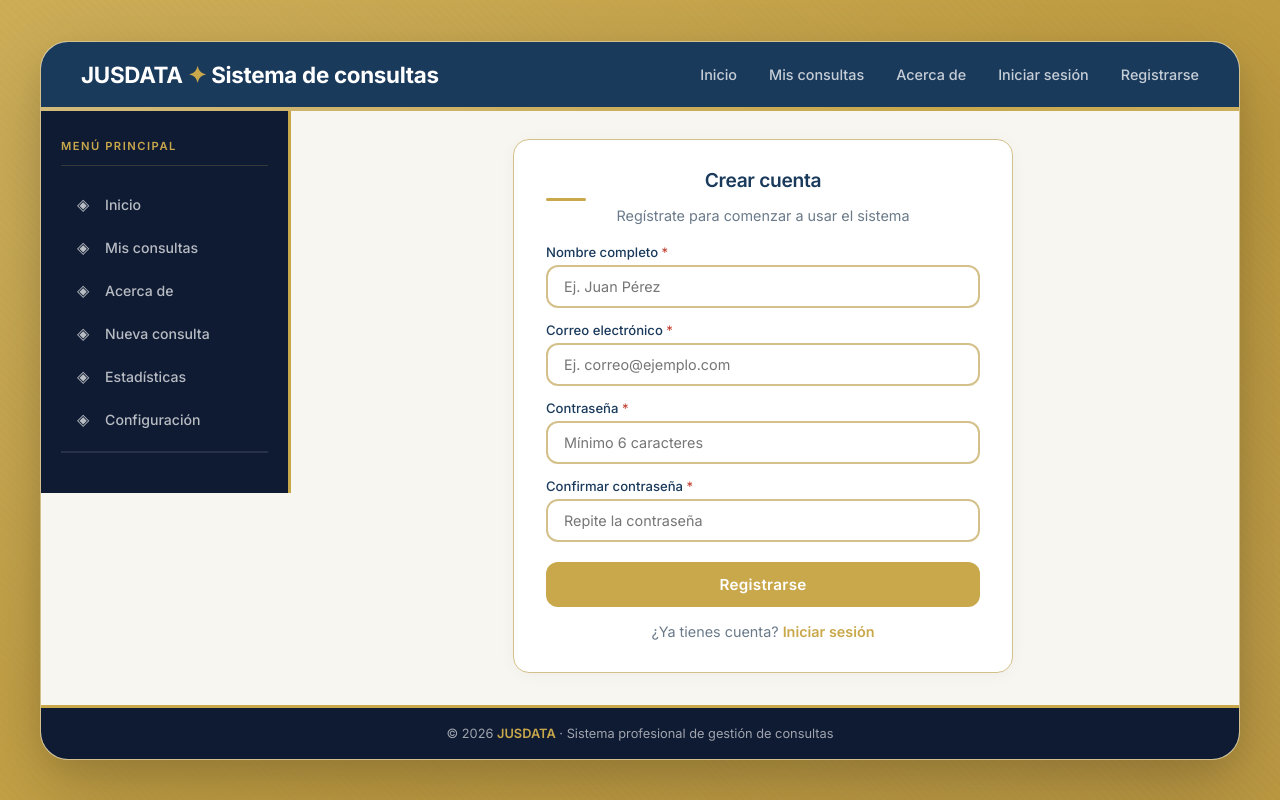
After one commit to Hugo-Israel-Cruz/Prototipo, a Flask app: page /registro in a window 1280 px wide. The commit adds this page. Run offline with Flask 3, Linux system fonts and the light colour scheme.

Commit message:
Add files via upload

```diff
--- a/app.py
+++ b/app.py
@@ -1,8 +1,23 @@
-from flask import Flask, request, render_template
+from flask import Flask, request, render_template, redirect, url_for, session, flash
+from werkzeug.security import generate_password_hash, check_password_hash
 from config import *
 
 app = Flask(__name__)
+app.secret_key = SECRET_KEY
 
+# ============================================================
+# 📦 BASE DE DATOS EN MEMORIA (diccionario)
+# ============================================================
+
+# Diccionario para almacenar usuarios
+# Estructura: { "email": { "nombre": "Juan", "password_hash": "hash", "id": 1 } }
+usuarios_db = {}
+contador_ids = 1  # Para asignar IDs automáticos
+
+
+# ============================================================
+# 📄 PÁGINAS PÚBLICAS
+# ============================================================
 
 @app.route('/')
 def inicio():
@@ -20,7 +35,8 @@ def inicio():
                            NOMBRE_ACERCA=NOMBRE_ACERCA,
                            CATEGORIAS=CATEGORIAS,
                            EJEMPLOS_CONSULTAS=EJEMPLOS_CONSULTAS,
-                           COLOR_AZUL=COLOR_AZUL)
+                           COLOR_AZUL=COLOR_AZUL,
+                           usuario_actual=session.get('usuario_id'))
 
 
 @app.route('/consultas')
@@ -32,7 +48,8 @@ def consultas():
                            TEXTO_AÑO=TEXTO_AÑO,
                            NOMBRE_INICIO=NOMBRE_INICIO,
                            NOMBRE_CONSULTAS=NOMBRE_CONSULTAS,
-                           NOMBRE_ACERCA=NOMBRE_ACERCA)
+                           NOMBRE_ACERCA=NOMBRE_ACERCA,
+                           usuario_actual=session.get('usuario_id'))
 
 
 @app.route('/acerca')
@@ -44,9 +61,115 @@ def acerca():
                            TEXTO_AÑO=TEXTO_AÑO,
                            NOMBRE_INICIO=NOMBRE_INICIO,
                            NOMBRE_CONSULTAS=NOMBRE_CONSULTAS,
-                           NOMBRE_ACERCA=NOMBRE_ACERCA)
+                           NOMBRE_ACERCA=NOMBRE_ACERCA,
+                           usuario_actual=session.get('usuario_id'))
 
 
+# ============================================================
+# 🔐 REGISTRO Y LOGIN (sin base de datos)
+# ============================================================
+
+@app.route('/registro', methods=['GET', 'POST'])
+def registro():
+    global contador_ids
+
+    if request.method == 'POST':
+        nombre = request.form.get('nombre')
+        email = request.form.get('email')
+        password = request.form.get('password')
+        confirmar = request.form.get('confirmar_password')
+
+        # Validaciones
+        if not nombre or not email or not password:
+            flash('Todos los campos son obligatorios', 'error')
+            return redirect(url_for('registro'))
+
+        if password != confirmar:
+            flash('Las contraseñas no coinciden', 'error')
+            return redirect(url_for('registro'))
+
+        if len(password) < 6:
+            flash('La contraseña debe tener al menos 6 caracteres', 'error')
+            return redirect(url_for('registro'))
+
+        # Verificar si el email ya existe en el diccionario
+        if email in usuarios_db:
+            flash('El correo electrónico ya está registrado', 'error')
+            return redirect(url_for('registro'))
+
+        # Crear nuevo usuario en el diccionario
+        usuarios_db[email] = {
+            'id': contador_ids,
+            'nombre': nombre,
+            'email': email,
+            'password_hash': generate_password_hash(password)
+        }
+        contador_ids += 1
+
+        flash('¡Registro exitoso! Inicia sesión para continuar.', 'success')
+        return redirect(url_for('login'))
+
+    return render_template('registro.html',
+                           NOMBRE_SITIO=NOMBRE_SITIO,
+                           TEXTO_BIENVENIDA=TEXTO_BIENVENIDA,
+                           TEXTO_FOOTER=TEXTO_FOOTER,
+                           TEXTO_AÑO=TEXTO_AÑO,
+                           NOMBRE_INICIO=NOMBRE_INICIO,
+                           NOMBRE_CONSULTAS=NOMBRE_CONSULTAS,
+                           NOMBRE_ACERCA=NOMBRE_ACERCA,
+                           usuario_actual=session.get('usuario_id'))
+
+
+@app.route('/login', methods=['GET', 'POST'])
+def login():
+    if request.method == 'POST':
+        email = request.form.get('email')
+        password = request.form.get('password')
+
+        if not email or not password:
+            flash('Todos los campos son obligatorios', 'error')
+            return redirect(url_for('login'))
+
+        # Buscar usuario en el diccionario
+        usuario = usuarios_db.get(email)
+
+        if not usuario:
+            flash('Correo o contraseña incorrectos', 'error')
+            return redirect(url_for('login'))
+
+        # Verificar contraseña
+        if not check_password_hash(usuario['password_hash'], password):
+            flash('Correo o contraseña incorrectos', 'error')
+            return redirect(url_for('login'))
+
+        # Iniciar sesión
+        session['usuario_id'] = usuario['id']
+        session['usuario_nombre'] = usuario['nombre']
+        session['usuario_email'] = usuario['email']
+        flash(f'¡Bienvenido {usuario["nombre"]}!', 'success')
+        return redirect(url_for('inicio'))
+
+    return render_template('login.html',
+                           NOMBRE_SITIO=NOMBRE_SITIO,
+                           TEXTO_BIENVENIDA=TEXTO_BIENVENIDA,
+                           TEXTO_FOOTER=TEXTO_FOOTER,
+                           TEXTO_AÑO=TEXTO_AÑO,
+                           NOMBRE_INICIO=NOMBRE_INICIO,
+                           NOMBRE_CONSULTAS=NOMBRE_CONSULTAS,
+                           NOMBRE_ACERCA=NOMBRE_ACERCA,
+                           usuario_actual=session.get('usuario_id'))
+
+
+@app.route('/logout')
+def logout():
+    session.clear()
+    flash('Sesión cerrada correctamente', 'info')
+    return redirect(url_for('inicio'))
+
+
+# ============================================================
+# 📝 RUTA PARA ENVIAR CONSULTA
+# ============================================================
 @app.route('/enviar-consulta', methods=['POST'])
 def enviar_consulta():
     nombre = request.form.get('nombre')
@@ -70,7 +193,8 @@ def enviar_consulta():
                            NOMBRE_INICIO=NOMBRE_INICIO,
                            NOMBRE_CONSULTAS=NOMBRE_CONSULTAS,
                            NOMBRE_ACERCA=NOMBRE_ACERCA,
-                           COLOR_AZUL=COLOR_AZUL)
+                           COLOR_AZUL=COLOR_AZUL,
+                           usuario_actual=session.get('usuario_id'))
 
 
 if __name__ == '__main__':
--- a/requirements.txt
+++ b/requirements.txt
@@ -1,3 +1,2 @@
 flask
-flask-sqlalchemy
-psycopg2-binary
+werkzeug
--- a/templates/base.html
+++ b/templates/base.html
@@ -16,6 +16,12 @@
                 <a href="/" {% if request.endpoint == 'inicio' %}class="active"{% endif %}>{{ NOMBRE_INICIO }}</a>
                 <a href="/consultas" {% if request.endpoint == 'consultas' %}class="active"{% endif %}>{{ NOMBRE_CONSULTAS }}</a>
                 <a href="/acerca" {% if request.endpoint == 'acerca' %}class="active"{% endif %}>{{ NOMBRE_ACERCA }}</a>
+                {% if usuario_actual %}
+                    <a href="/logout" style="color:#C9A84C;">Cerrar sesión</a>
+                {% else %}
+                    <a href="/login">Iniciar sesión</a>
+                    <a href="/registro">Registrarse</a>
+                {% endif %}
             </nav>
         </header>
 
@@ -29,6 +35,12 @@
                 <a href="#" class="menu-item" onclick="alert('Función en desarrollo')"><span class="icon">◈</span> Nueva consulta</a>
                 <a href="#" class="menu-item" onclick="alert('Función en desarrollo')"><span class="icon">◈</span> Estadísticas</a>
                 <a href="#" class="menu-item" onclick="alert('Función en desarrollo')"><span class="icon">◈</span> Configuración</a>
+                <hr style="border: 0.5px solid rgba(255,255,255,0.1); margin: 12px 0;">
+                {% if usuario_actual %}
+                    <div style="color:rgba(255,255,255,0.6); font-size:0.8rem; padding:10px 16px;">
+                        👤 {{ session.get('usuario_nombre', 'Usuario') }}
+                    </div>
+                {% endif %}
             </aside>
 
             <!-- CONTENIDO PRINCIPAL -->
--- /dev/null
+++ b/templates/registro.html
@@ -0,0 +1,51 @@
+{% extends "base.html" %}
+
+{% block titulo %}{{ NOMBRE_SITIO }} - Registro{% endblock %}
+
+{% block contenido %}
+<div class="content-card" style="max-width:500px; margin:0 auto;">
+    <h2 style="text-align:center;">Crear cuenta</h2>
+    <p class="sub" style="text-align:center;">Regístrate para comenzar a usar el sistema</p>
+
+    {% with mensajes = get_flashed_messages(with_categories=true) %}
+        {% if mensajes %}
+            {% for categoria, mensaje in mensajes %}
+                <div style="padding:12px 16px; border-radius:10px; margin-bottom:16px;
+                    {% if categoria == 'error' %}background:#fde8e8; color:#c0392b; border:1px solid #f5c6c6;
+                    {% elif categoria == 'success' %}background:#e8f5e9; color:#27ae60; border:1px solid #c8e6c9;
+                    {% else %}background:#e3f2fd; color:#1a3a5c; border:1px solid #bbdefb;{% endif %}">
+                    {{ mensaje }}
+                </div>
+            {% endfor %}
+        {% endif %}
+    {% endwith %}
+
+    <form action="/registro" method="POST">
+        <div class="form-group">
+            <label for="nombre">Nombre completo <span class="required">*</span></label>
+            <input type="text" id="nombre" name="nombre" placeholder="Ej. Juan Pérez" required>
+        </div>
+
+        <div class="form-group" style="margin-top:14px;">
+            <label for="email">Correo electrónico <span class="required">*</span></label>
+            <input type="email" id="email" name="email" placeholder="Ej. correo@ejemplo.com" required>
+        </div>
+
+        <div class="form-group" style="margin-top:14px;">
+            <label for="password">Contraseña <span class="required">*</span></label>
+            <input type="password" id="password" name="password" placeholder="Mínimo 6 caracteres" required>
+        </div>
+
+        <div class="form-group" style="margin-top:14px;">
+            <label for="confirmar_password">Confirmar contraseña <span class="required">*</span></label>
+            <input type="password" id="confirmar_password" name="confirmar_password" placeholder="Repite la contraseña" required>
+        </div>
+
+        <button type="submit" class="btn-submit" style="margin-top:20px;">Registrarse</button>
+    </form>
+
+    <p style="text-align:center; margin-top:16px; color:#6a7a8a; font-size:0.9rem;">
+        ¿Ya tienes cuenta? <a href="/login" style="color:#C9A84C; font-weight:600; text-decoration:none;">Iniciar sesión</a>
+    </p>
+</div>
+{% endblock %}
```
Also changed, not shown: config.py (+16 -3 lines), templates/login.html (added, +41 -0 lines).
